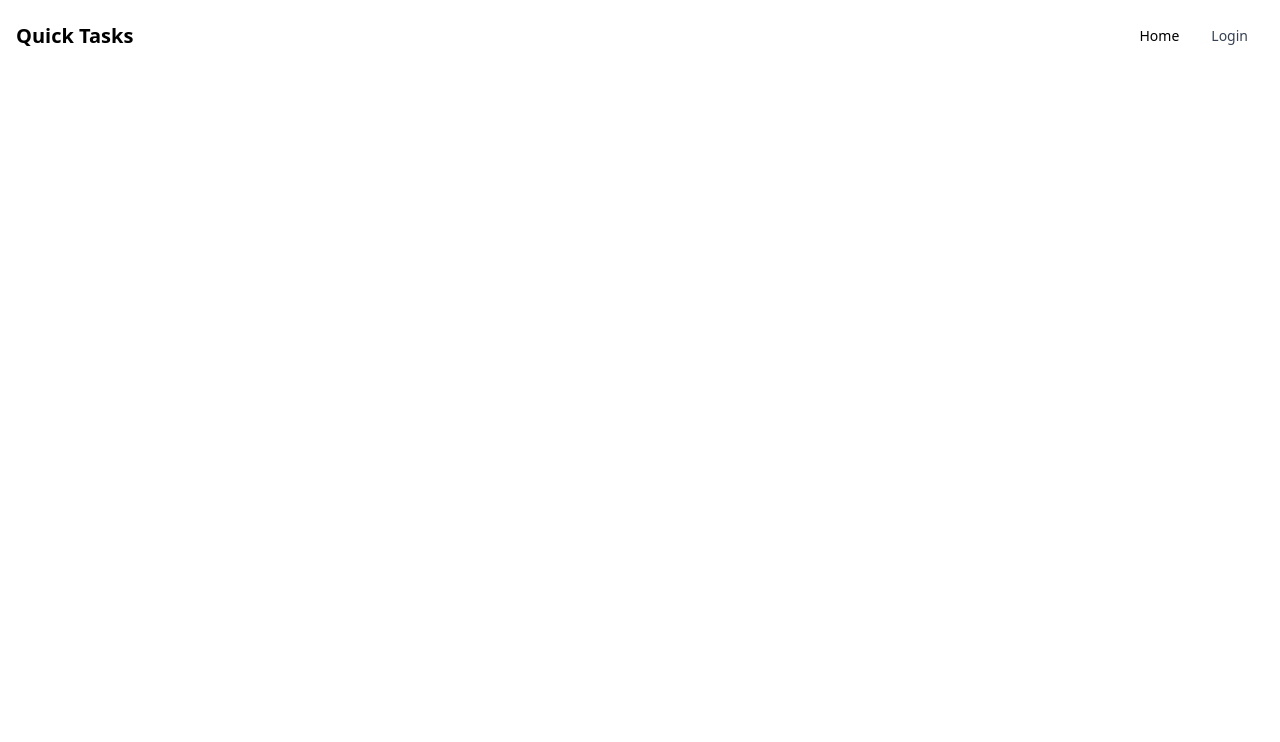
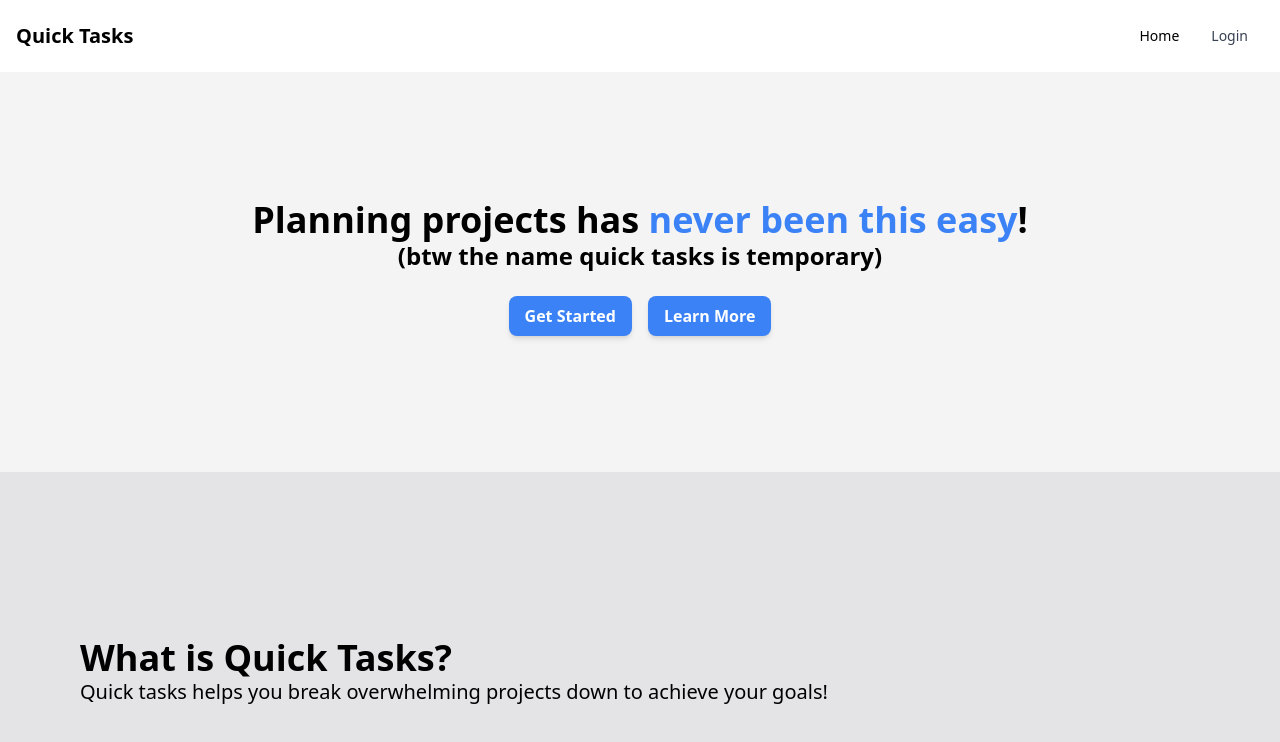
Before and after one commit to Davit-G/barbell-squat-enthusiasts, a React (Vite) app in the folder unihack2023-client/: page / in a window 1280 px wide. Shown: the top 742 px of the page. Built offline with nearby package versions, Linux system fonts and the light colour scheme.

Commit message:
style&refactor: added home page, rewritten some templates

```diff
--- a/unihack2023-client/src/App.jsx
+++ /dev/null
@@ -1,13 +0,0 @@
-import { useState, useEffect } from 'react'
-
-
-function App() {
-
-    return (
-        <div className="">
-
-        </div>
-    )
-}
-
-export default App
--- a/unihack2023-client/src/HomePage.jsx
+++ b/unihack2023-client/src/HomePage.jsx
@@ -1,7 +1,29 @@
 import React, { useState, useEffect } from 'react';
 
 function HomePage({}) {
-    return ( <></> );
+    return (
+        <>
+            <div className='h-[90vh] mx-auto'>
+
+                <div className='bg-zinc-100 p-4 px-20 h-[50vh] flex items-center flex-col  justify-center'>
+                    <h1 className='text-4xl font-semibold text-center'>Planning projects has <span className='text-blue-500'>never been this easy</span>!</h1>
+                    <h2 className='text-2xl font-semibold text-center'>(btw the name quick tasks is temporary)</h2>
+
+                    <div className='flex flex-row justify-center mt-4'>
+                        <button className='bg-blue-500 text-white font-semibold rounded-lg shadow-md px-4 py-2 m-2 hover:bg-blue-700'>Get Started</button>
+                        <button className='bg-blue-500 text-white font-semibold rounded-lg shadow-md px-4 py-2 m-2 hover:bg-blue-700'>Learn More</button>
+                    </div>
+
+                </div>
+
+                <div className='bg-zinc-200 p-4 px-20 h-[50vh] flex flex-col justify-center'>
+                    <h1 className='text-4xl font-semibold text-left'>What is Quick Tasks?</h1>
+                    <h2 className='text-xl text-left'>Quick tasks helps you break overwhelming projects down to achieve your goals!</h2>
+
+                </div>
+            </div>
+        </>
+    );
 }
 
 export default HomePage;
--- a/unihack2023-client/src/Layout.jsx
+++ b/unihack2023-client/src/Layout.jsx
@@ -1,26 +1,30 @@
 import React from 'react';
+
+import { Link } from 'react-router-dom';
 
 function Layout({ children }) {
     return (
         <>
             <nav> {/* nav bar type thing */}
 
-                <nav class="bg-white border-gray-200 px-2 sm:px-4 py-2.5 rounded dark:bg-gray-900">
-                    <div class="container flex flex-wrap items-center justify-between mx-auto">
-                        <a href="/" class="flex items-center">
-                            <span class="self-center text-xl font-semibold whitespace-nowrap dark:text-white">Quick Tasks</span>
+                <nav className="bg-white border-gray-200 px-2 sm:px-4 py-2.5 rounded dark:bg-gray-900">
+                    <div className="container flex flex-wrap items-center justify-between mx-auto">
+                        <a href="/" className="flex items-center">
+                            <span className="self-center text-xl font-semibold whitespace-nowrap dark:text-white">Quick Tasks</span>
                         </a>
-                        <button data-collapse-toggle="navbar-default" type="button" class="inline-flex items-center p-2 ml-3 text-sm text-gray-500 rounded-lg md:hidden hover:bg-gray-100 focus:outline-none focus:ring-2 focus:ring-gray-200 dark:text-gray-400 dark:hover:bg-gray-700 dark:focus:ring-gray-600" aria-controls="navbar-default" aria-expanded="false">
-                            <span class="sr-only">Open main menu</span>
-                            <svg class="w-6 h-6" aria-hidden="true" fill="currentColor" viewBox="0 0 20 20" xmlns="http://www.w3.org/2000/svg"><path fill-rule="evenodd" d="M3 5a1 1 0 011-1h12a1 1 0 110 2H4a1 1 0 01-1-1zM3 10a1 1 0 011-1h12a1 1 0 110 2H4a1 1 0 01-1-1zM3 15a1 1 0 011-1h12a1 1 0 110 2H4a1 1 0 01-1-1z" clip-rule="evenodd"></path></svg>
+
+                        <button data-collapse-toggle="navbar-default" type="button" className="inline-flex items-center p-2 ml-3 text-sm text-gray-500 rounded-lg md:hidden hover:bg-gray-100 focus:outline-none focus:ring-2 focus:ring-gray-200 dark:text-gray-400 dark:hover:bg-gray-700 dark:focus:ring-gray-600" aria-controls="navbar-default" aria-expanded="false">
+                            <span className="sr-only">Open main menu</span>
+                            <svg className="w-6 h-6" aria-hidden="true" fill="currentColor" viewBox="0 0 20 20" xmlns="http://www.w3.org/2000/svg"><path fillRule="evenodd" d="M3 5a1 1 0 011-1h12a1 1 0 110 2H4a1 1 0 01-1-1zM3 10a1 1 0 011-1h12a1 1 0 110 2H4a1 1 0 01-1-1zM3 15a1 1 0 011-1h12a1 1 0 110 2H4a1 1 0 01-1-1z" clipRule="evenodd"></path></svg>
                         </button>
-                        <div class="hidden w-full md:block md:w-auto" id="navbar-default">
-                            <ul class="flex flex-col p-4 mt-4 border border-gray-100 rounded-lg bg-gray-50 md:flex-row md:space-x-8 md:mt-0 md:text-sm md:font-medium md:border-0 md:bg-white dark:bg-gray-800 md:dark:bg-gray-900 dark:border-gray-700">
+
+                        <div className="hidden w-full md:block md:w-auto" id="navbar-default">
+                            <ul className="flex flex-col p-4 mt-4 border border-gray-100 rounded-lg bg-gray-50 md:flex-row md:space-x-8 md:mt-0 md:text-sm md:font-medium md:border-0 md:bg-white dark:bg-gray-800 md:dark:bg-gray-900 dark:border-gray-700">
                                 <li>
-                                    <a href="/" class="block py-2 pl-3 pr-4 text-black rounded md:bg-transparent md:text-black-700 md:p-0 dark:text-white" aria-current="page">Home</a>
+                                    <Link to="/" className="block py-2 pl-3 pr-4 text-black rounded md:bg-transparent md:text-black-700 md:p-0 dark:text-white" aria-current="page">Home</Link>
                                 </li>
                                 <li>
-                                    <a href="/login" class="block py-2 pl-3 pr-4 text-gray-700 rounded hover:bg-gray-100 md:hover:bg-transparent md:border-0 md:hover:text-blue-700 md:p-0 dark:text-gray-400 md:dark:hover:text-white dark:hover:bg-gray-700 dark:hover:text-white md:dark:hover:bg-transparent">Login</a>
+                                    <Link to="/login" className="block py-2 pl-3 pr-4 text-gray-700 rounded hover:bg-gray-100 md:hover:bg-transparent md:border-0 md:hover:text-blue-700 md:p-0 dark:text-gray-400 md:dark:hover:text-white dark:hover:bg-gray-700 dark:hover:text-white md:dark:hover:bg-transparent">Login</Link>
                                 </li>
                             </ul>
                         </div>
@@ -29,7 +33,7 @@ function Layout({ children }) {
 
             </nav>
 
-            <div className='container h-30 mx-auto'>
+            <div className='container h-30 mx-auto min-h-screen'>
                 {children}
             </div>
         </>
--- a/unihack2023-client/src/Login.jsx
+++ b/unihack2023-client/src/Login.jsx
@@ -9,15 +9,15 @@ function Login({ }) {
 
     return (
         <>
-            <div className="h-[90vh] flex items-center justify-center flex-col "> {/* main page container*/}
+            <div className="h-[90vh] flex items-center justify-center flex-col"> {/* main page container*/}
                 <div className='md:w-3/5 sm:w-6/7 w-full mx-auto py-10 p-2 rounded-2xl shadow-lg'> {/* login box in the middle*/}
                     <h1 className='w-full text-center text-4xl font-semibold'>Log In to Quick Tasks</h1>
                     <p className='text-gray-700 text-center mt-8'>Choose your login provider:</p>
                     <div className='w-full max-w-lg mx-auto mt-4'>
                         {/* Google sign in only */}
                         <div className=''>
-                            <button onClick={signUpWithGoogle} type="button" class="w-full justify-center text-white bg-gradient-to-r from-cyan-500 to-blue-500 hover:bg-gradient-to-bl focus:ring-4 focus:outline-none font-medium rounded-lg text-sm px-5 py-3 text-center inline-flex items-center mr-2 mb-2">
-                                <svg class="w-4 h-4 mr-2 -ml-1" aria-hidden="true" focusable="false" data-prefix="fab" data-icon="google" role="img" xmlns="http://www.w3.org/2000/svg" viewBox="0 0 488 512"><path fill="currentColor" d="M488 261.8C488 403.3 391.1 504 248 504 110.8 504 0 393.2 0 256S110.8 8 248 8c66.8 0 123 24.5 166.3 64.9l-67.5 64.9C258.5 52.6 94.3 116.6 94.3 256c0 86.5 69.1 156.6 153.7 156.6 98.2 0 135-70.4 140.8-106.9H248v-85.3h236.1c2.3 12.7 3.9 24.9 3.9 41.4z"></path></svg>
+                            <button onClick={signUpWithGoogle} type="button" className="w-full justify-center text-white bg-gradient-to-r from-cyan-500 to-blue-500 hover:bg-gradient-to-bl focus:ring-4 focus:outline-none font-medium rounded-lg text-sm px-5 py-3 text-center inline-flex items-center mr-2 mb-2">
+                                <svg className="w-4 h-4 mr-2 -ml-1" aria-hidden="true" focusable="false" data-prefix="fab" data-icon="google" role="img" xmlns="http://www.w3.org/2000/svg" viewBox="0 0 488 512"><path fill="currentColor" d="M488 261.8C488 403.3 391.1 504 248 504 110.8 504 0 393.2 0 256S110.8 8 248 8c66.8 0 123 24.5 166.3 64.9l-67.5 64.9C258.5 52.6 94.3 116.6 94.3 256c0 86.5 69.1 156.6 153.7 156.6 98.2 0 135-70.4 140.8-106.9H248v-85.3h236.1c2.3 12.7 3.9 24.9 3.9 41.4z"></path></svg>
                                 Sign in with Google
                             </button>
                         </div>
--- a/unihack2023-client/src/main.jsx
+++ b/unihack2023-client/src/main.jsx
@@ -1,6 +1,5 @@
 import React, { useEffect, useState } from 'react'
 import ReactDOM from 'react-dom/client'
-import App from './App'
 import 'virtual:windi.css'
 
 import {
```
